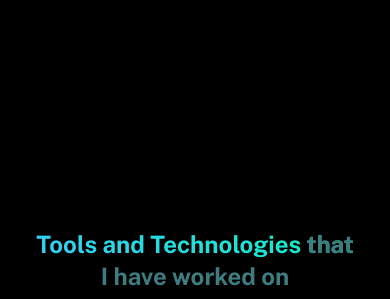
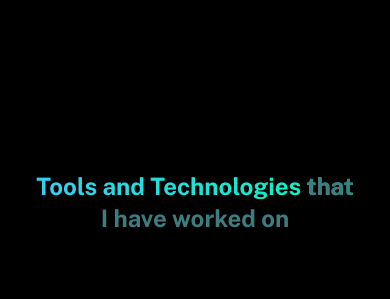
Before and after one commit to ammu-17/ammu, a plain HTML site: page index.html in a window 390 px wide. Shown: the part 728-1027 px from the top of the page. Drawn offline with nearby package versions, Linux system fonts and the light colour scheme.

Commit message:
bug: reduce padding

```diff
--- a/style.css
+++ b/style.css
@@ -425,7 +425,7 @@ p{
         background: none;
     }
     .pt-gap {
-        padding-top: 80px;
+        padding-top: 22px;
     }
     .mt-md{
         margin-top: 32px;
```
